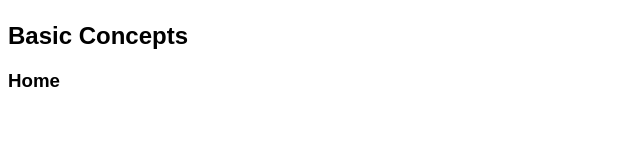
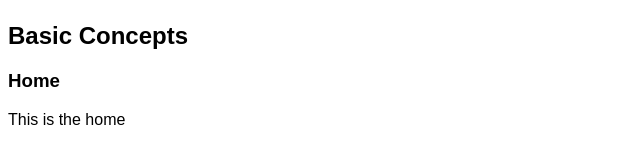
Before and after one commit to 2018030429/react-course-jm, a React (Create React App) app in the folder router-dom/: page / in a window 1280 px wide. Shown: the part 142-306 px from the top of the page, without its empty margins (0-640 px from the left). Built offline with nearby package versions, Linux system fonts and the light colour scheme.

Commit message:
React Routes - 404 Route

```diff
--- a/router-dom/src/components/BasicConcepts.js
+++ b/router-dom/src/components/BasicConcepts.js
@@ -2,6 +2,8 @@ import React from 'react'
 import { BrowserRouter as Router, Route, Switch } from 'react-router-dom'
 import About from '../pages/About'
 import Contact from '../pages/Contact'
+import Error404 from '../pages/Error404'
+import Home from '../pages/Home'
 
 const BasicConcepts = () => {
   return (
@@ -9,11 +11,10 @@ const BasicConcepts = () => {
       <h2> Basic Concepts </h2>
       <Router>
         <Switch>
-          <Route exact path="/">
-            <h3> Home </h3>
-          </Route>
-          <Route path="/about" component={About} />
-          <Route path="/contact" component={Contact} />
+          <Route exact path="/" component={Home} />
+          <Route exact path="/about" component={About} />
+          <Route exact path="/contact" component={Contact} />
+          <Route path="*" component={Error404} />
         </Switch>
       </Router>
     </div>
--- a/router-dom/src/pages/About.js
+++ b/router-dom/src/pages/About.js
@@ -4,6 +4,7 @@ const About = () => {
   return (
     <div>
       <h3> About </h3>
+      <p> This is the information about the page </p>
     </div>
   )
 }
--- a/router-dom/src/pages/Contact.js
+++ b/router-dom/src/pages/Contact.js
@@ -4,6 +4,7 @@ const Contact = () => {
   return (
     <div>
       <h3> Contact </h3>
+      <p> This is my contact info </p>
     </div>
   )
 }
--- /dev/null
+++ b/router-dom/src/pages/Error404.js
@@ -0,0 +1,12 @@
+import React from 'react'
+
+const Error404 = () => {
+  return (
+    <div>
+      <h3> Error 404 </h3>
+      <p> Not Found </p>
+    </div>
+  )
+}
+
+export default Error404
--- /dev/null
+++ b/router-dom/src/pages/Home.js
@@ -0,0 +1,12 @@
+import React from 'react'
+
+const Home = () => {
+  return (
+    <div>
+      <h3> Home </h3>
+      <p> This is the home </p>
+    </div>
+  )
+}
+
+export default Home
```
